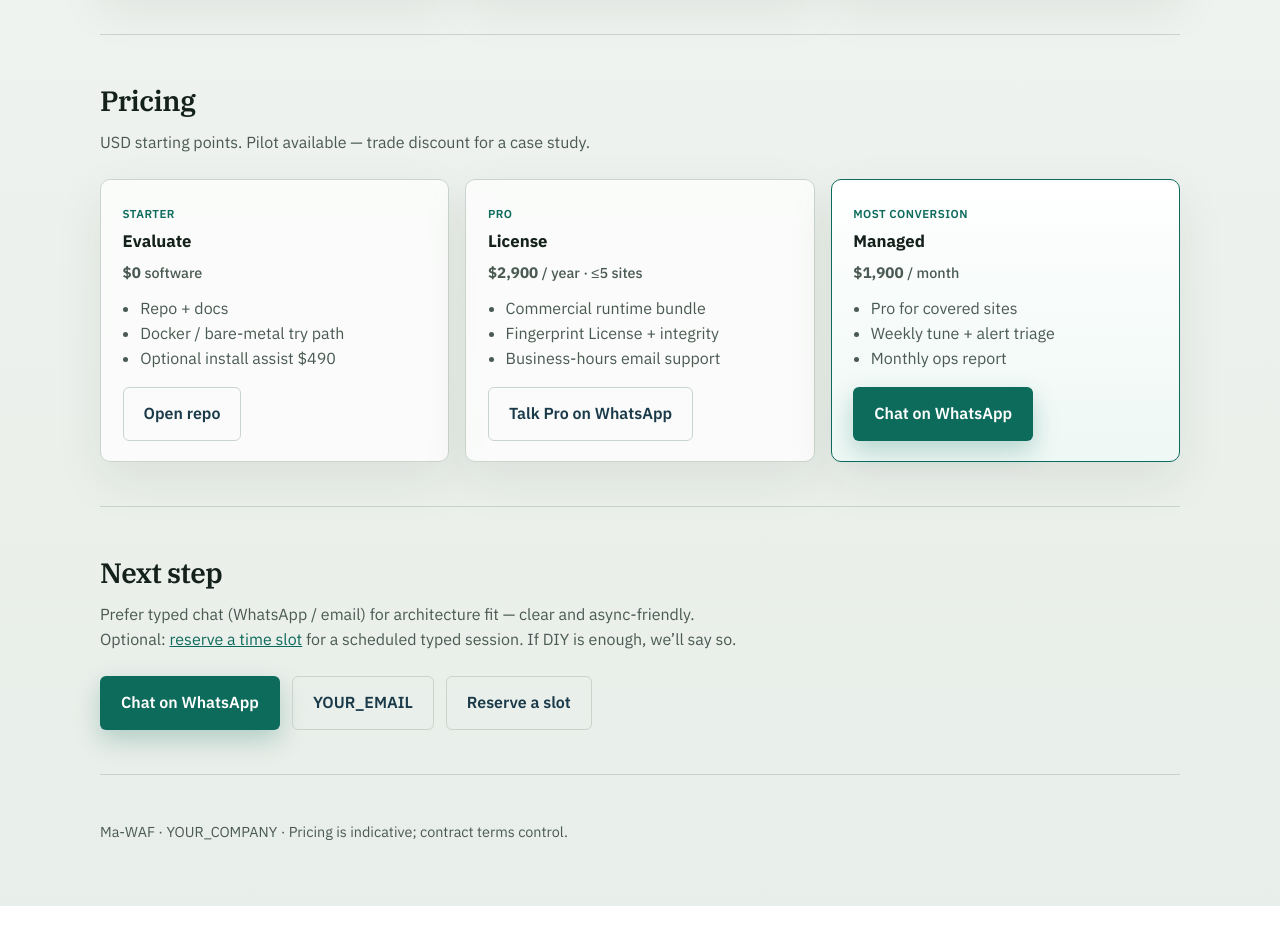
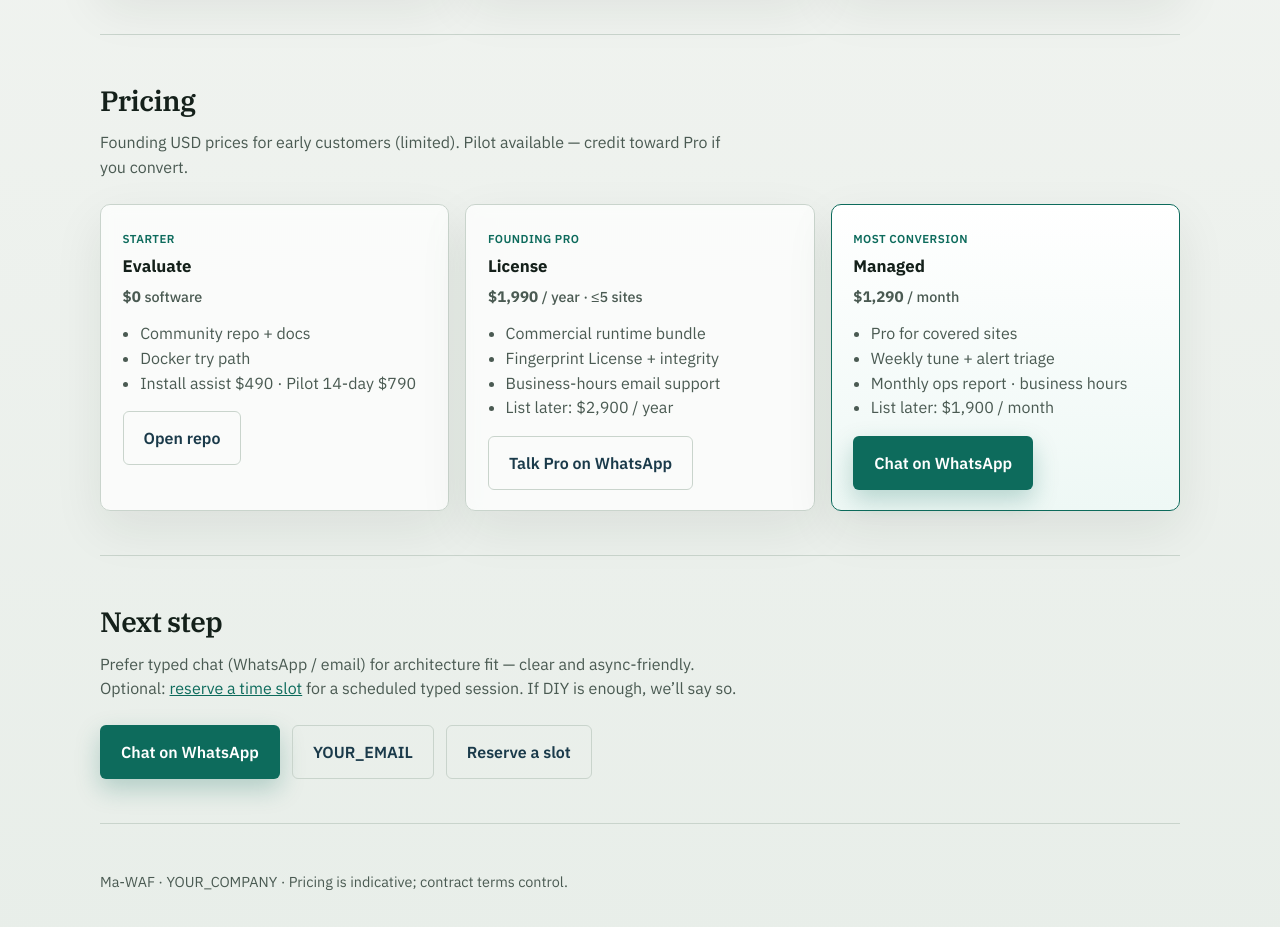
Before and after one commit to jarland1022/Ma-waf-basic, a plain HTML site: page docs/marketing/landing.html in a window 1280 px wide. Shown: the part 1440-2367 px from the top of the page. Before the commit the page ends 2346 px from the top, so only its background shows below. Drawn offline with Linux system fonts and the light colour scheme.

Commit message:
Show founding Pro/Managed prices on landing

```diff
--- a/docs/marketing/landing.html
+++ b/docs/marketing/landing.html
@@ -289,38 +289,42 @@ Mode: DetectionOnly → tune → On</code>
 
     <section id="pricing">
       <h2>Pricing</h2>
-      <p class="sub">USD starting points. Pilot available — trade discount for a case study.</p>
+      <p class="sub">
+        Founding USD prices for early customers (limited). Pilot available — credit toward Pro if you convert.
+      </p>
       <div class="grid-3">
         <div class="panel">
           <div class="badge">Starter</div>
           <h3>Evaluate</h3>
           <p class="price">$0 <span>software</span></p>
           <ul>
-            <li>Repo + docs</li>
-            <li>Docker / bare-metal try path</li>
-            <li>Optional install assist $490</li>
+            <li>Community repo + docs</li>
+            <li>Docker try path</li>
+            <li>Install assist $490 · Pilot 14-day $790</li>
           </ul>
           <a class="btn btn-ghost" href="YOUR_GITHUB_URL">Open repo</a>
         </div>
         <div class="panel">
-          <div class="badge">Pro</div>
+          <div class="badge">Founding Pro</div>
           <h3>License</h3>
-          <p class="price">$2,900 <span>/ year · ≤5 sites</span></p>
+          <p class="price">$1,990 <span>/ year · ≤5 sites</span></p>
           <ul>
             <li>Commercial runtime bundle</li>
             <li>Fingerprint License + integrity</li>
             <li>Business-hours email support</li>
+            <li>List later: $2,900 / year</li>
           </ul>
           <a class="btn btn-ghost" href="YOUR_WHATSAPP_URL">Talk Pro on WhatsApp</a>
         </div>
         <div class="panel featured">
           <div class="badge">Most conversion</div>
           <h3>Managed</h3>
-          <p class="price">$1,900 <span>/ month</span></p>
+          <p class="price">$1,290 <span>/ month</span></p>
           <ul>
             <li>Pro for covered sites</li>
             <li>Weekly tune + alert triage</li>
-            <li>Monthly ops report</li>
+            <li>Monthly ops report · business hours</li>
+            <li>List later: $1,900 / month</li>
           </ul>
           <a class="btn btn-primary" href="YOUR_WHATSAPP_URL">Chat on WhatsApp</a>
         </div>
```
